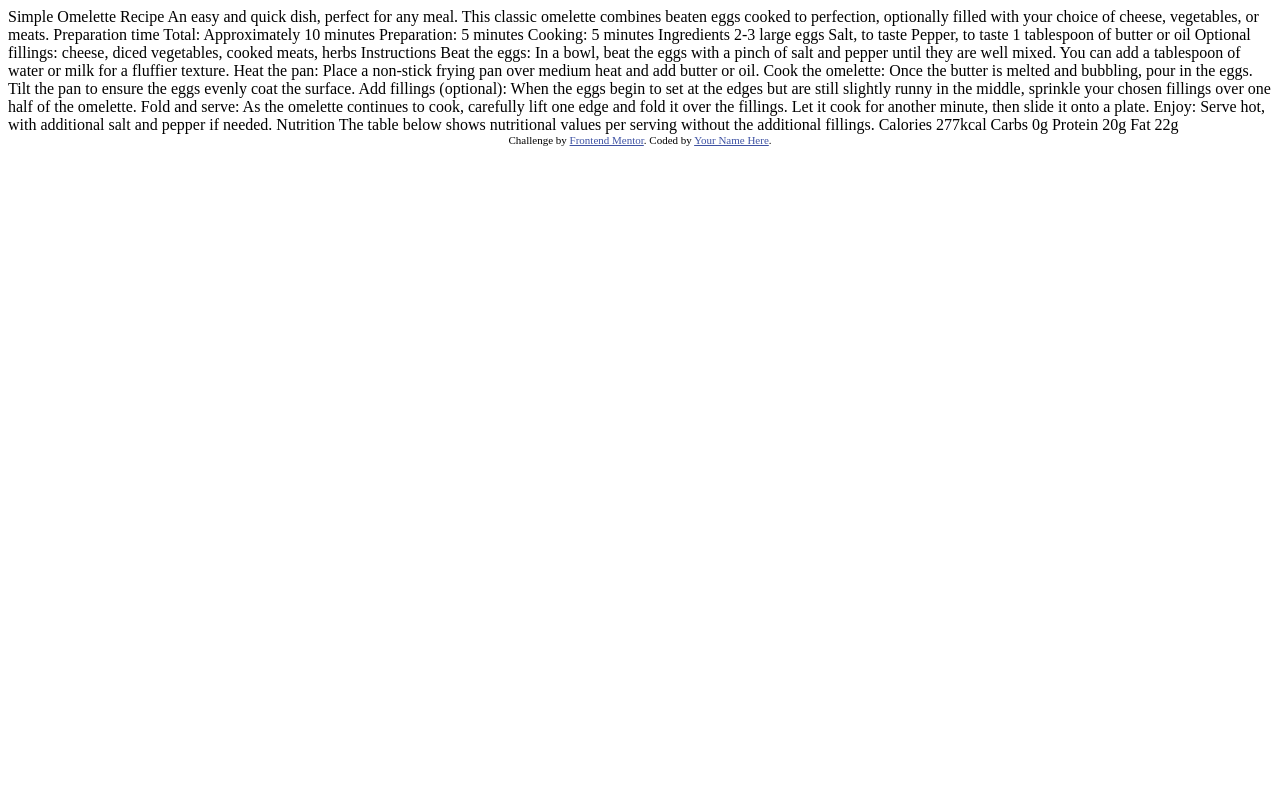
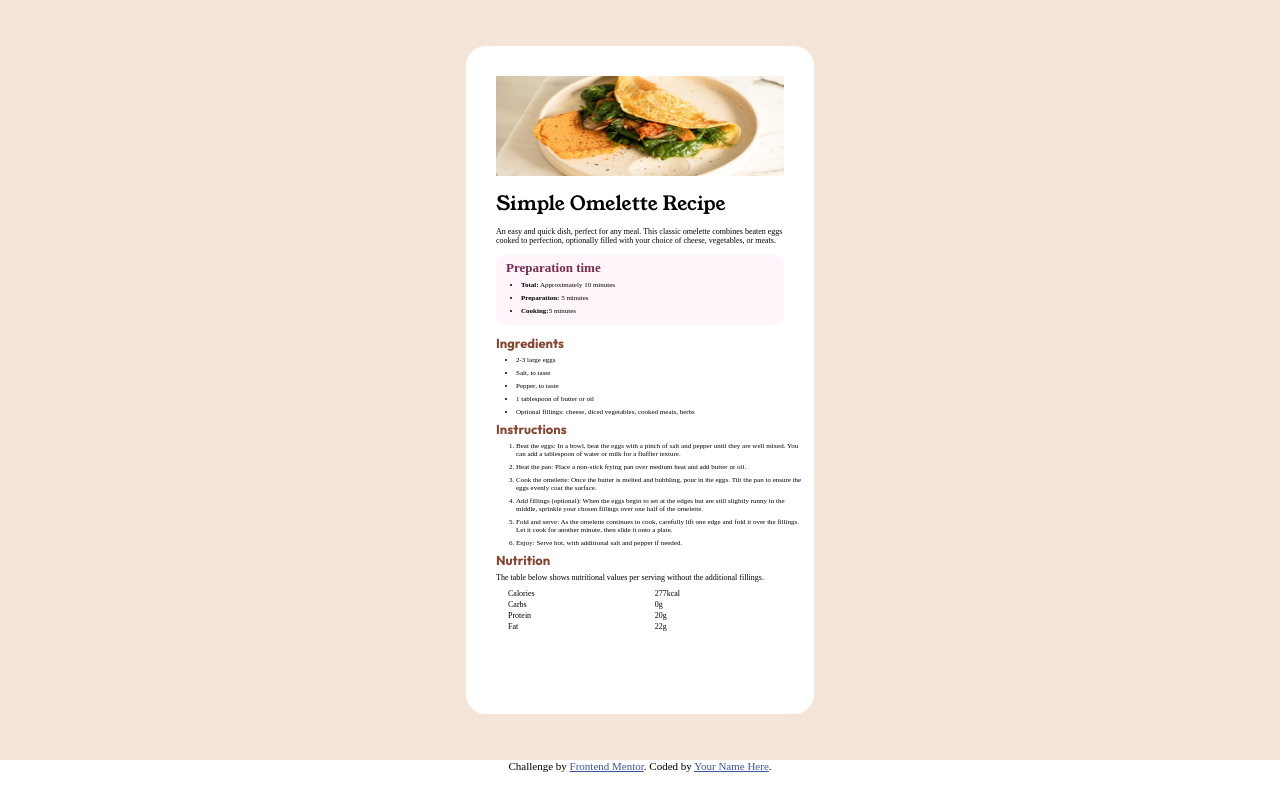
Before and after one commit to Prabhashg/frontendmentor_recipe-page, a plain HTML site: page index.html in a window 1280 px wide. Drawn offline with Linux system fonts and the light colour scheme.

Commit message:
initial solution

```diff
--- a/index.html
+++ b/index.html
@@ -9,65 +9,95 @@
   <title>Frontend Mentor | Recipe page</title>
 
   <!-- Feel free to remove these styles or customise in your own stylesheet 👍 -->
+  <link rel="preconnect" href="https://fonts.googleapis.com">
+  <link rel="preconnect" href="https://fonts.gstatic.com" crossorigin>
+  <link href="https://fonts.googleapis.com/css2?family=Young+Serif&display=swap" rel="stylesheet">
+  <link href="https://fonts.googleapis.com/css2?family=Outfit:wght@700&family=Young+Serif&display=swap" rel="stylesheet">
+  <link rel="stylesheet" href="./style.css">
   <style>
     .attribution { font-size: 11px; text-align: center; }
     .attribution a { color: hsl(228, 45%, 44%); }
   </style>
 </head>
 <body>
+  <div class="container">
+    <div class="card">
+      <div>
+        <img src="./assets/images/image-omelette.jpeg" alt="">
+      </div>
+      <h2>Simple Omelette Recipe</h2>
+      <p>An easy and quick dish, perfect for any meal. This classic omelette combines beaten eggs <br> cooked
+        to perfection, optionally filled with your choice of cheese, vegetables, or meats.</p>
+      <div class="preperation">
+        <h4>Preparation time</h4>
+        <ul>
+          <li><strong>Total:</strong> Approximately 10 minutes</li>
+          <li><strong>Preparation:</strong> 5 minutes</li>
+          <li><strong>Cooking:</strong>5 minutes</li>
+        </ul>
+      </div>
+      <h3>Ingredients</h3>
+      <ul>
+        <li>2-3 large eggs</li>
+        <li>Salt, to taste</li>
+        <li>Pepper, to taste</li>
+        <li>1 tablespoon of butter or oil</li>
+        <li>Optional fillings: cheese, diced vegetables, cooked meats, herbs</li>
+      </ul>
+      <h3>Instructions</h3>
+      <ol>
+        <li>Beat the eggs: In a bowl, beat the eggs with a pinch of salt and pepper until they are well mixed.
+        You <br>can add a tablespoon of water or milk for a fluffier texture.</li>
 
-  Simple Omelette Recipe
+        <li>Heat the pan: Place a non-stick frying pan over medium heat and add butter or oil.</li>
 
-  An easy and quick dish, perfect for any meal. This classic omelette combines beaten eggs cooked
-  to perfection, optionally filled with your choice of cheese, vegetables, or meats.
+        <li>Cook the omelette: Once the butter is melted and bubbling, pour in the eggs. Tilt the pan to ensure
+        the <br>eggs evenly coat the surface.</li>
 
-  Preparation time
+        <li>Add fillings (optional): When the eggs begin to set at the edges but are still slightly runny in the
+        middle, sprinkle your chosen fillings over one half of the omelette.</li>
 
-  Total: Approximately 10 minutes
-  Preparation: 5 minutes
-  Cooking: 5 minutes
+        <li>Fold and serve: As the omelette continues to cook, carefully lift one edge and fold it over the
+        fillings.<br> Let it cook for another minute, then slide it onto a plate.</li>
 
-  Ingredients
+        <li>Enjoy: Serve hot, with additional salt and pepper if needed.</li>
+      </ol>
+      <h3>Nutrition</h3>
+      <p>The table below shows nutritional values per serving without the additional fillings.</p>
+      <table>
+        <tr>
+          <td>Calories</td>
+          <td>277kcal</td>
+        </tr>
+        <tr>
+          <td>Carbs</td>
+          <td>0g</td>
+        </tr>
+        <tr>
+          <td>Protein</td>
+          <td>20g</td>
+        </tr>
+        <tr>
+          <td>Fat</td>
+          <td>22g</td>
+        </tr>
+      </table>
+    </div>
+  </div>
 
-  2-3 large eggs
-  Salt, to taste
-  Pepper, to taste
-  1 tablespoon of butter or oil
-  Optional fillings: cheese, diced vegetables, cooked meats, herbs
 
-  Instructions
 
-  Beat the eggs: In a bowl, beat the eggs with a pinch of salt and pepper until they are well mixed.
-  You can add a tablespoon of water or milk for a fluffier texture.
 
-  Heat the pan: Place a non-stick frying pan over medium heat and add butter or oil.
 
-  Cook the omelette: Once the butter is melted and bubbling, pour in the eggs. Tilt the pan to ensure
-  the eggs evenly coat the surface.
 
-  Add fillings (optional): When the eggs begin to set at the edges but are still slightly runny in the
-  middle, sprinkle your chosen fillings over one half of the omelette.
 
-  Fold and serve: As the omelette continues to cook, carefully lift one edge and fold it over the
-  fillings. Let it cook for another minute, then slide it onto a plate.
 
-  Enjoy: Serve hot, with additional salt and pepper if needed.
 
-  Nutrition
 
-  The table below shows nutritional values per serving without the additional fillings.
 
-  Calories
-  277kcal
 
-  Carbs
-  0g
 
-  Protein
-  20g
 
-  Fat
-  22g
 
   <div class="attribution">
     Challenge by <a href="https://www.frontendmentor.io?ref=challenge" target="_blank">Frontend Mentor</a>.
--- /dev/null
+++ b/style.css
@@ -0,0 +1,73 @@
+*{
+    margin: 0;
+    padding: 0;
+}
+
+.container{
+    display: flex;
+    width: 100%;
+    height: 95vh;
+    justify-content: center;
+    align-items: center;
+    background-color: hsl(30, 54%, 90%);
+}
+
+.card{
+    padding: 30px;
+    font-size: small;
+    width: 20%;
+    min-width: 288px;
+    height: 80%;
+    border-radius: 20px;
+    background-color: white;
+
+}
+
+.card img{
+    width: 100%;
+    height: 100px;
+}
+
+h2{
+    font-family: 'Young Serif', serif;
+    font-weight: 400;
+    margin: 10px 0;
+}
+
+h3{
+    font-family: 'Outfit', sans-serif;
+    color: hsl(14, 45%, 36%);
+    font-weight: 400;
+    font-size: small;
+    margin: 5px 0;
+}
+
+h4{
+    transform: translateX(5px);
+    margin-bottom: 5px;
+    color: hsl(332, 51%, 32%);
+}
+
+p{
+    font-size: 8px;
+}
+
+.preperation{
+    background-color: hsl(330, 100%, 98%);
+    padding: 5px;
+    border-radius: 10px;
+    margin: 10px 0;
+
+}
+
+li{
+    font-size: 7px;
+    transform: translateX(20px);
+    margin-bottom: 5px;
+}
+
+table{
+    width: 100%;
+    font-size: 8px;
+    margin: 5px auto 0 10px;
+}
```
